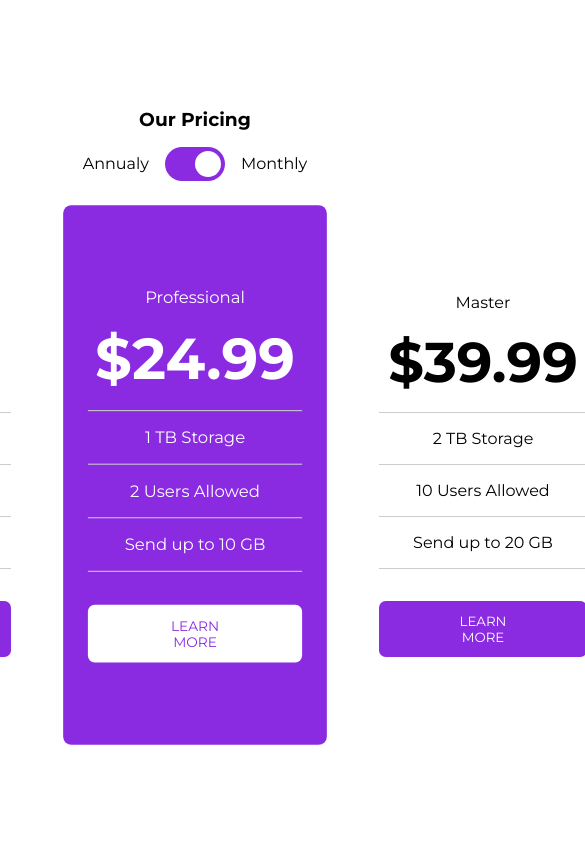
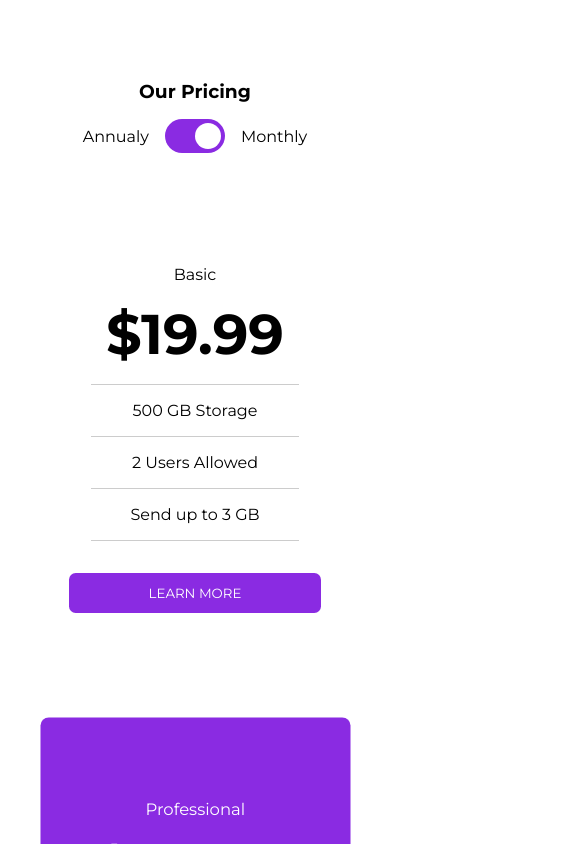
Before and after one commit to faridasad/pricing-component, a React (Create React App) app: page / in a window 390 px wide. Shown: the top 844 px of the page, 585 px wide, since content can reach past the window. Built offline with nearby package versions, Linux system fonts and the light colour scheme.

Commit message:
added responsiveness

```diff
--- a/src/App.css
+++ b/src/App.css
@@ -142,3 +142,15 @@ input:checked + .slider:before {
   width: 13rem;
   background-color: #ccc;
 }
+
+@media only screen and (max-width: 970px) {
+  .card-container{
+    flex-direction: column;
+  }
+  .container{
+    height: auto;
+  }
+  .header-container{
+    margin-top: 5em;
+  }
+}
--- a/src/components/Cards.js
+++ b/src/components/Cards.js
@@ -3,43 +3,15 @@ import { useState, useEffect, useRef } from 'react'
 import { plansInfo } from '../data'
 
 
-const Cards = () => {
+const Cards = ({}) => {
   const [isSelected, setisSelected] = useState("")
-  let [current, setCurrent] = useState(1)
-
 
   const cardRef = useRef();
   let currentCard = cardRef.current;
-  let cards = document.querySelectorAll('.card');
-  let buttons = document.querySelectorAll('.learn-more-button')
-
-  /* document.onkeydown = function(e) {
-    if(e.key === "ArrowLeft" && current !== 0){
-      cards[current - 1].classList.add("card-active")
-      buttons[current - 1].classList.add("button-active")
-      cards[current].classList.remove("card-active")
-      buttons[current].classList.remove("button-active")
-      setCurrent(current - 1)
-    }
-    else if(e.key === "ArrowRight" && current !== 2){
-      cards[current + 1].classList.add("card-active")
-      buttons[current + 1].classList.add("button-active")
-      cards[current].classList.remove("card-active")
-      buttons[current].classList.remove("button-active")
-      setCurrent(current + 1)
-    }
-  } */
-
 
   useEffect(() => {
     cardRef.current.click()
   }, [currentCard])
-
-
-  /* function handleClick(){
-    setCurrent(Array.prototype.indexOf.call(cards, document.querySelector(".card-active")))
-    console.log(current);
-  } */
 
 
   return plansInfo.map((plan, index) => (
```
